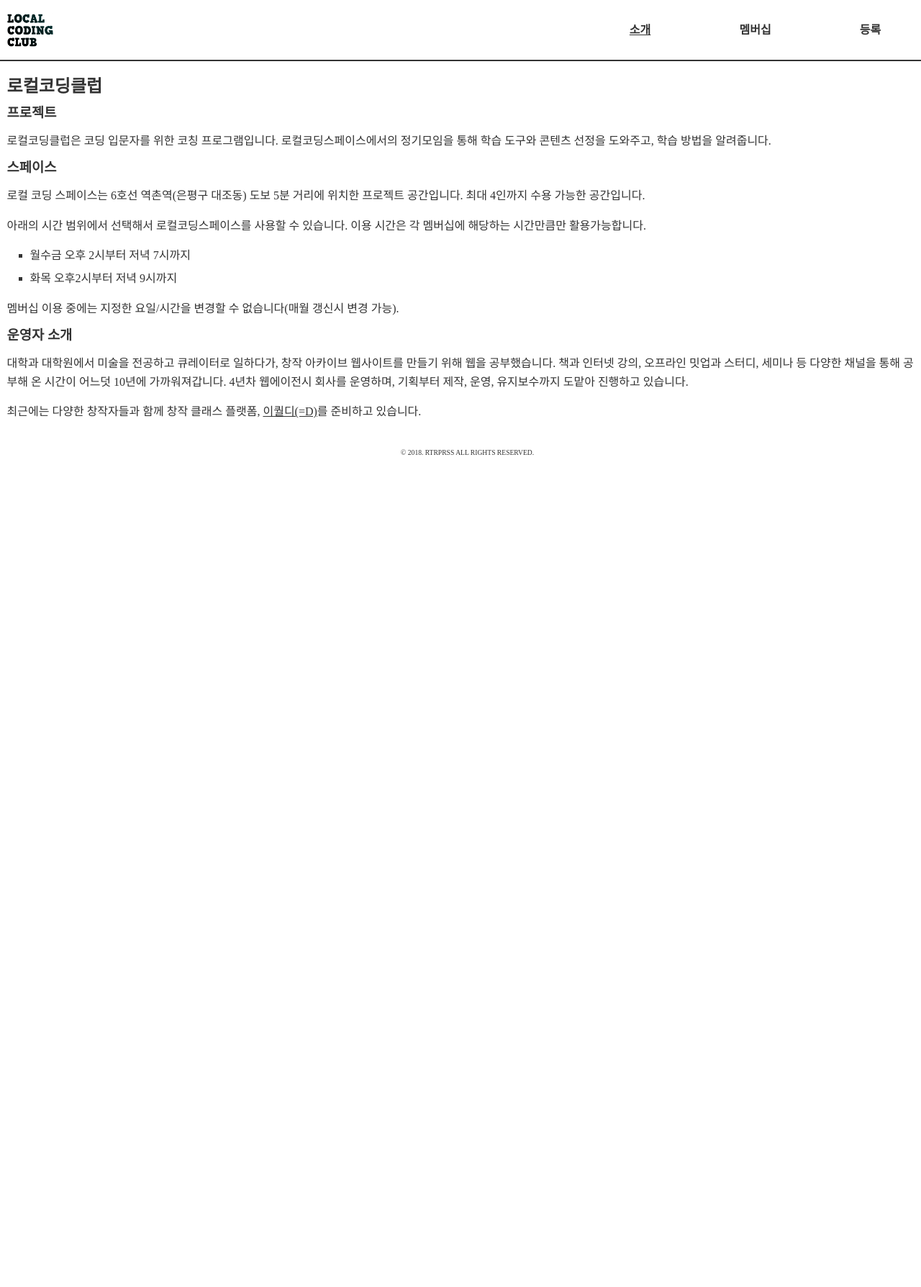
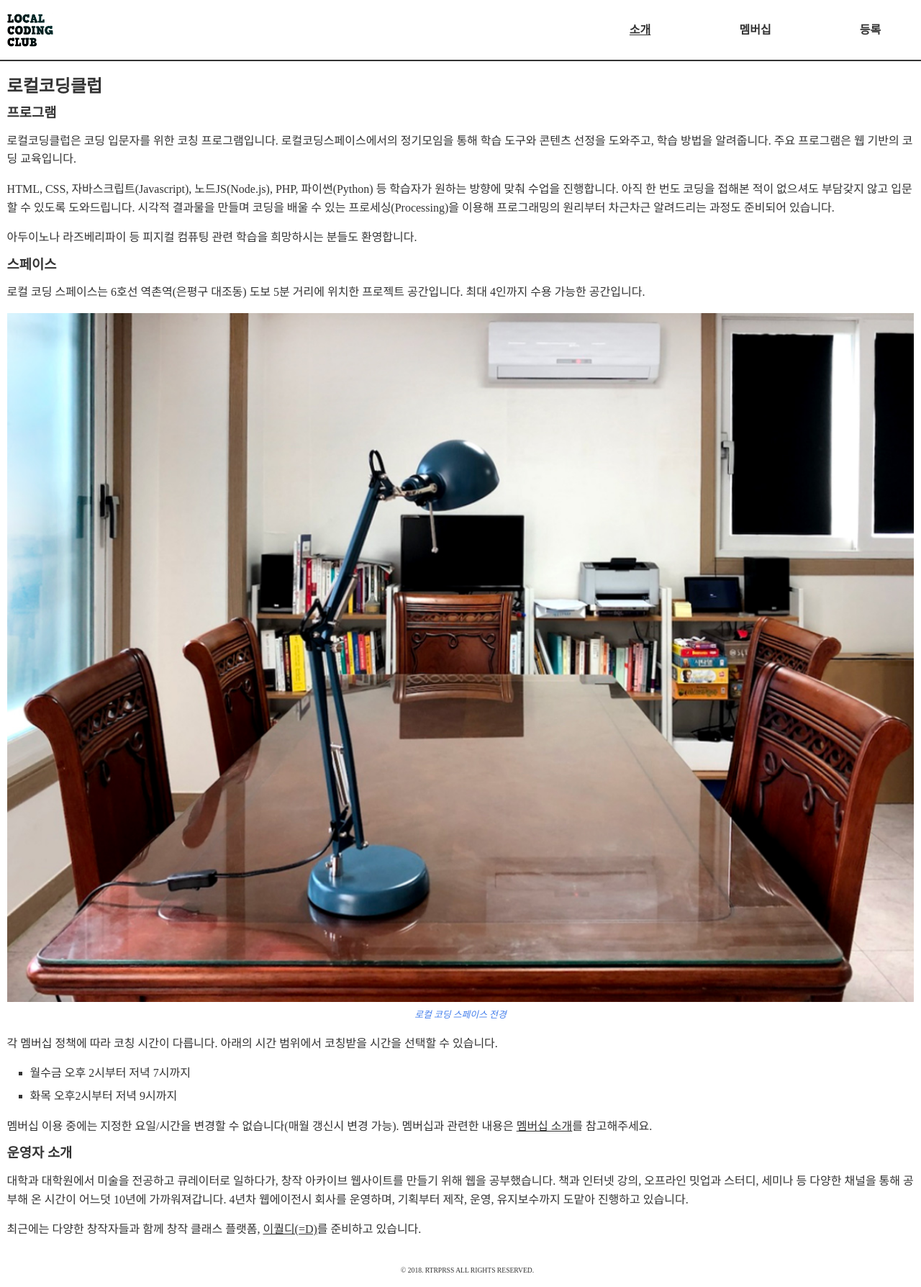
Before and after one commit to paikwiki/localcoding.club, a Jekyll site: the page built from introduce.md, in a window 1280 px wide. Shown: the whole page at 72% size. Built offline with Jekyll 4.4.1, drawn with Linux system fonts in a browser that asks for light colours; some web fonts are replaced; before the commit the page ends 900 px from its top, so only the background shows below that.

Commit message:
Add space image on introduction

```diff
--- a/_sass/local-coding-club/_base.scss
+++ b/_sass/local-coding-club/_base.scss
@@ -119,6 +119,10 @@ a {
   color: $baseFontColor;
 }
 
+img {
+  max-width: 100%;
+}
+
 table {
   margin-left: 1rem;
   tr {
@@ -133,3 +137,14 @@ table {
     }
   }
 }
+
+/* text */
+
+.image-description {
+  display: block;
+  margin-top: -1rem;
+  text-align: center;
+  font-size: 0.8rem;
+  font-style: italic;
+  color: $primaryFontColor;
+}
--- a/introduce.md
+++ b/introduce.md
@@ -7,21 +7,28 @@ customClass: intro
 
 # 로컬코딩클럽
 
-## 프로젝트
+## 프로그램
 
-로컬코딩클럽은 코딩 입문자를 위한 코칭 프로그램입니다. 로컬코딩스페이스에서의 정기모임을 통해 학습 도구와 콘텐츠 선정을 도와주고, 학습 방법을 알려줍니다.
+로컬코딩클럽은 코딩 입문자를 위한 코칭 프로그램입니다. 로컬코딩스페이스에서의 정기모임을 통해 학습 도구와 콘텐츠 선정을 도와주고, 학습 방법을 알려줍니다. 주요 프로그램은 웹 기반의 코딩 교육입니다.
+
+HTML, CSS, 자바스크립트(Javascript), 노드JS(Node.js), PHP, 파이썬(Python) 등 학습자가 원하는 방향에 맞춰 수업을 진행합니다. 아직 한 번도 코딩을 접해본 적이 없으셔도 부담갖지 않고 입문할 수 있도록 도와드립니다. 시각적 결과물을 만들며 코딩을 배울 수 있는 프로세싱(Processing)을 이용해 프로그래밍의 원리부터 차근차근 알려드리는 과정도 준비되어 있습니다.
+
+아두이노나 라즈베리파이 등 피지컬 컴퓨팅 관련 학습을 희망하시는 분들도 환영합니다.
 
 ## 스페이스
 
 로컬 코딩 스페이스는 6호선 역촌역(은평구 대조동) 도보 5분 거리에 위치한 프로젝트 공간입니다. 최대 4인까지 수용 가능한 공간입니다.
 
-아래의 시간 범위에서 선택해서 로컬코딩스페이스를 사용할 수 있습니다.
-이용 시간은 각 멤버십에 해당하는 시간만큼만 활용가능합니다.
+![로컬 코딩 스페이스 사진](../assets/images/local-coding-space.jpg)
+
+<span class="image-description">로컬 코딩 스페이스 전경</span>
+
+각 멤버십 정책에 따라 코칭 시간이 다릅니다. 아래의 시간 범위에서 코칭받을 시간을 선택할 수 있습니다.
 
 - 월수금 오후 2시부터 저녁 7시까지
 - 화목 오후2시부터 저녁 9시까지
 
-멤버십 이용 중에는 지정한 요일/시간을 변경할 수 없습니다(매월 갱신시 변경 가능).
+멤버십 이용 중에는 지정한 요일/시간을 변경할 수 없습니다(매월 갱신시 변경 가능). 멤버십과 관련한 내용은 [멤버십 소개](/membership)를 참고해주세요.
 
 ## 운영자 소개
 
```
